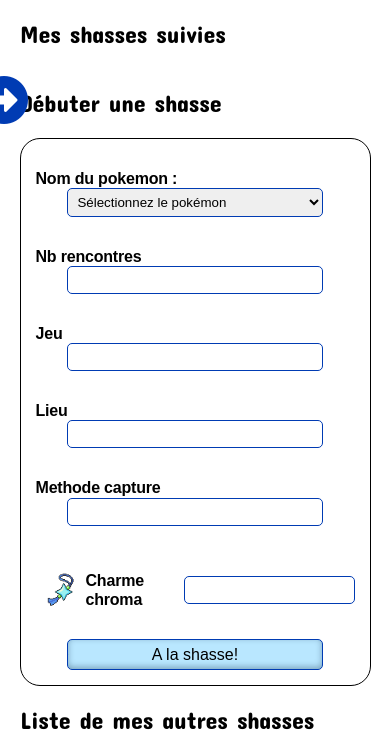
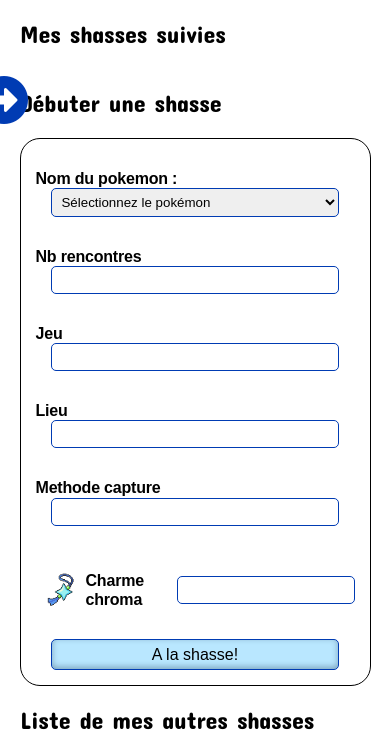
Before and after one commit to Flozerty/ShinyQuest, a Symfony app: template templates/capture/shasses.html.twig in a window 390 px wide. Shown: the part 80-835 px from the top of the page. Run offline with Twig, Linux system fonts and the light colour scheme; the template is opened without the code that fills it, so the values that code supplies are empty; form fields are guessed from the names that the template uses; some libraries are stand-ins or nearby versions; some web fonts are replaced.

Commit message:
adjustments some width responsive

```diff
--- a/public/css/profile.css
+++ b/public/css/profile.css
@@ -11,6 +11,7 @@ span {
 
 #activity hr {
   margin: .5rem auto;
+  width: 80%;
 }
 
 .activity-capture {
--- a/public/css/shasses.css
+++ b/public/css/shasses.css
@@ -253,8 +253,8 @@
     input,
     select,
     button {
-      width: 80%;
-      max-width: 80%;
+      width: 90%;
+      max-width: 90%;
       align-self: center;
     }
   }
```
